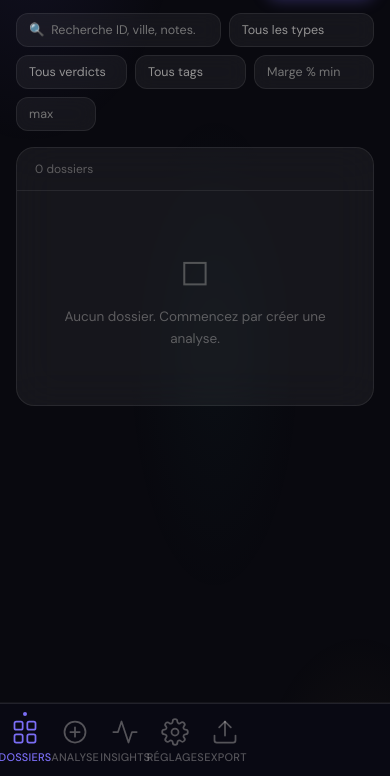
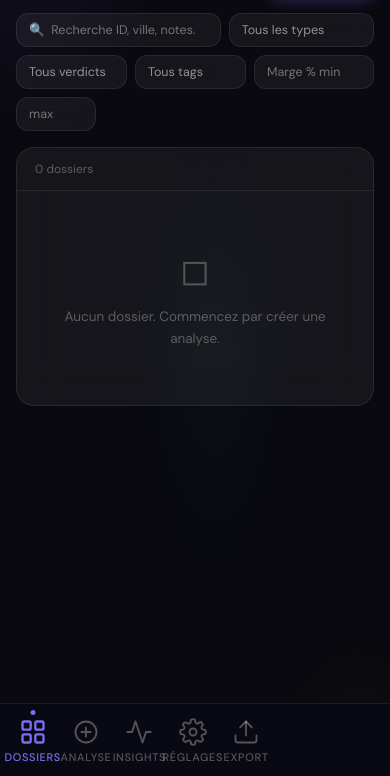
Before and after one commit to GLSDEV26/MDB-3, a plain HTML site: page index.html in a window 390 px wide. Shown: the part 68-844 px from the top of the page. Drawn offline with Linux system fonts and the light colour scheme.

Commit message:
Refactor mobile navigation styles
Updated mobile navigation styles for improved layout and responsiveness.

```diff
--- a/styles.css
+++ b/styles.css
@@ -430,102 +430,105 @@ input.filter-pill { flex: 1.5; min-width: 150px; }
 }
 @media (min-width: 681px) { #mobile-nav { display: none !important; } }
 
-/* ── MOBILE NAV ── */
+/* ───────────────── MOBILE NAV PREMIUM FIX ───────────────── */
+
 #mobile-nav {
   position: fixed;
-  bottom: 0; left: 0; right: 0;
+  bottom: 0;
+  left: 0;
+  right: 0;
+
   background: rgba(10,10,20,0.96);
   backdrop-filter: blur(40px) saturate(200%);
   -webkit-backdrop-filter: blur(40px) saturate(200%);
-  border-top: 1px solid rgba(255,255,255,0.10);
+  border-top: 1px solid rgba(255,255,255,0.08);
+
   z-index: 100;
-  /* safe area pour iPhone X+ */
   padding-bottom: env(safe-area-inset-bottom);
   display: none;
-  box-shadow: 0 -1px 0 rgba(255,255,255,0.05);
 }
 
 .mobile-nav-inner{
   display:flex;
   height:72px;
   align-items:center;
-  justify-content:space-around;
-}
-.mobile-nav-btn {
-flex: 1;
-height: 72px;
-display: flex;
-flex-direction: column;
-align-items: center;
-justify-content: center;
-gap: 6px;
-
-background: none;
-border: none;
-color: var(--text3);
-font-size: 11px;
-font-family: var(--font-ui);
-font-weight: 500;
-letter-spacing: 0.02em;
-text-transform: uppercase;
-
-cursor: pointer;
-padding: 8px 0;
-line-height: 1;
-
--webkit-tap-highlight-color: transparent;
-transition: color 0.15s;
-position: relative;
-min-width: 0;
+  justify-content:space-between;
+  padding:0 6px;
 }
 
-/* Indicateur actif : point violet sous l'icône */
-.mobile-nav-btn.active::before {
-  content: '';
-  position: absolute;
-  top: 8px;
-  left: 50%;
-  transform: translateX(-50%);
-  width: 4px;
-  height: 4px;
-  border-radius: 50%;
-  background: var(--violet);
-  opacity: 1;
+/* Bouton */
+.mobile-nav-btn{
+  flex:1;
+  min-width:20%;
+
+  height:72px;
+
+  display:flex;
+  flex-direction:column;
+  align-items:center;
+  justify-content:center;
+
+  gap:6px;
+
+  background:none;
+  border:none;
+  color:var(--text3);
+
+  font-size:11px;
+  font-family:var(--font-ui);
+  font-weight:500;
+  letter-spacing:0.06em;
+  text-transform:uppercase;
+
+  padding:6px 0;
+  line-height:1;
+  white-space:nowrap;
+
+  cursor:pointer;
+  position:relative;
+  transition:color .15s;
+  -webkit-tap-highlight-color:transparent;
 }
 
-/* Zone de tap plus grande */
-.mobile-nav-btn::after {
-  content: '';
-  position: absolute;
-  inset: 0;
-}
-
-.mobile-nav-btn svg {
-  width: 26px;   /* icônes plus grandes */
-  height: 26px;
-  stroke: currentColor;
-  fill: none;
-  stroke-width: 1.5;
-  stroke-linecap: round;
-  stroke-linejoin: round;
-  flex-shrink: 0;
-  transition: transform 0.15s cubic-bezier(0.34,1.4,0.64,1);
-}
-
-.mobile-nav-btn:active svg {
-  transform: scale(0.88);
-}
-
-.mobile-nav-btn.active {
-  color: var(--violet);
-}
-
+/* Icônes */
 .mobile-nav-btn svg{
   width:28px;
   height:28px;
   display:block;
+  stroke:currentColor;
+  fill:none;
+  stroke-width:1.6;
+  stroke-linecap:round;
+  stroke-linejoin:round;
+  transition:transform .15s cubic-bezier(.34,1.4,.64,1);
 }
-.mobile-nav-btn{ font-size:11px; letter-spacing:0.02em; }
+
+.mobile-nav-btn:active svg{
+  transform:scale(.9);
+}
+
+/* Actif */
+.mobile-nav-btn.active{
+  color:var(--violet);
+}
+
+.mobile-nav-btn.active svg{
+  stroke-width:2;
+}
+
+/* Point actif */
+.mobile-nav-btn.active::before{
+  content:'';
+  position:absolute;
+  top:6px;
+  left:50%;
+  transform:translateX(-50%);
+  width:5px;
+  height:5px;
+  border-radius:50%;
+  background:var(--violet);
+  opacity:1;
+}
 
 /* Form internal top spacing */
 .accordion-body > *:first-child { margin-top: 14px; }
```
